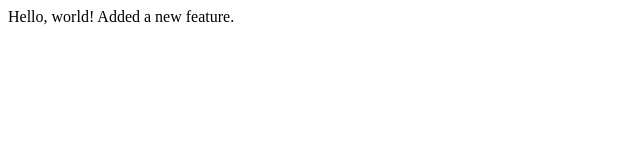
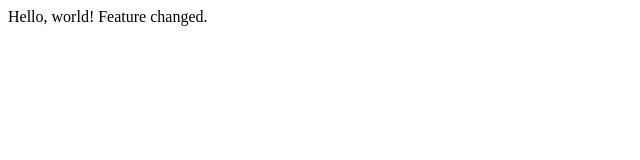
Before and after one commit to bpaulo/-cs50lecture1, a plain HTML site: page index.html in a window 1280 px wide. Shown: the full height of the page, 0-640 px from the left. Drawn offline with Linux system fonts and the light colour scheme.

Commit message:
Feature changed.

```diff
--- a/index.html
+++ b/index.html
@@ -4,6 +4,6 @@
 </head>
 <body>
     Hello, world!
-    Added a new feature.
+    Feature changed.
 </body>
 </html>
```
